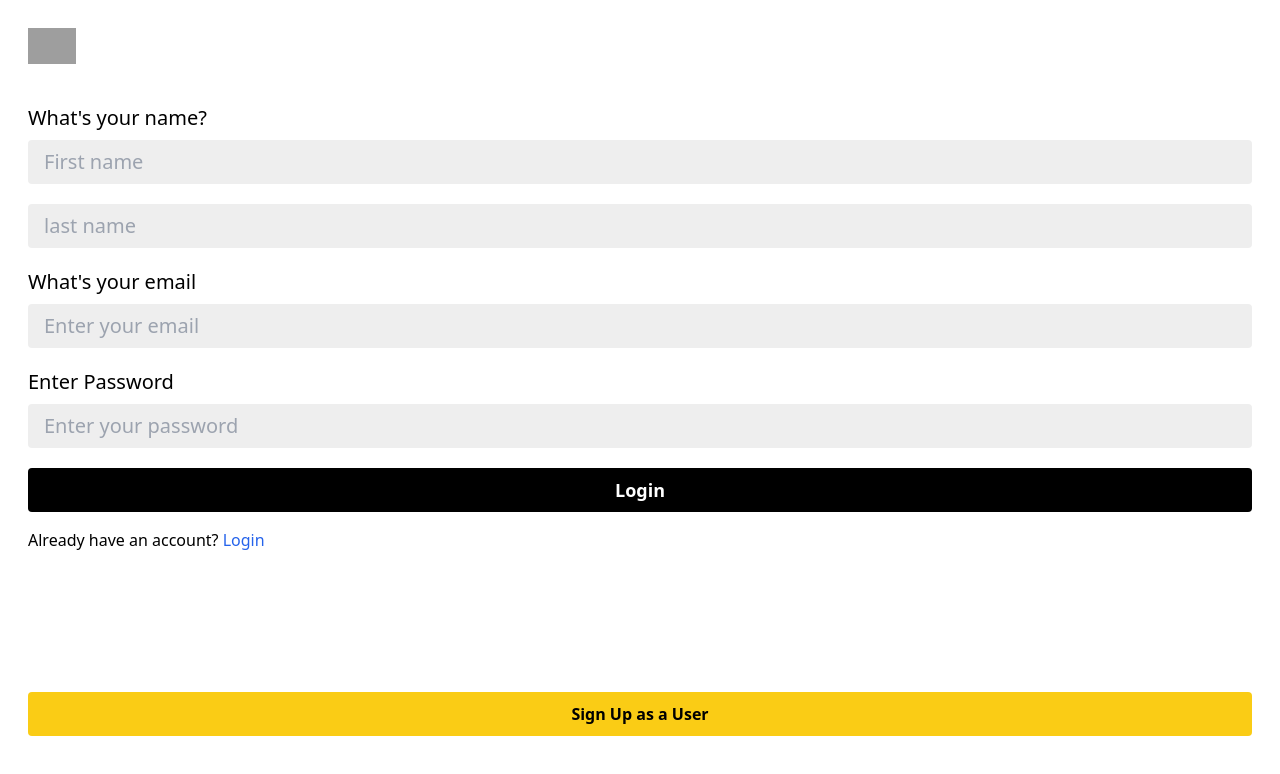
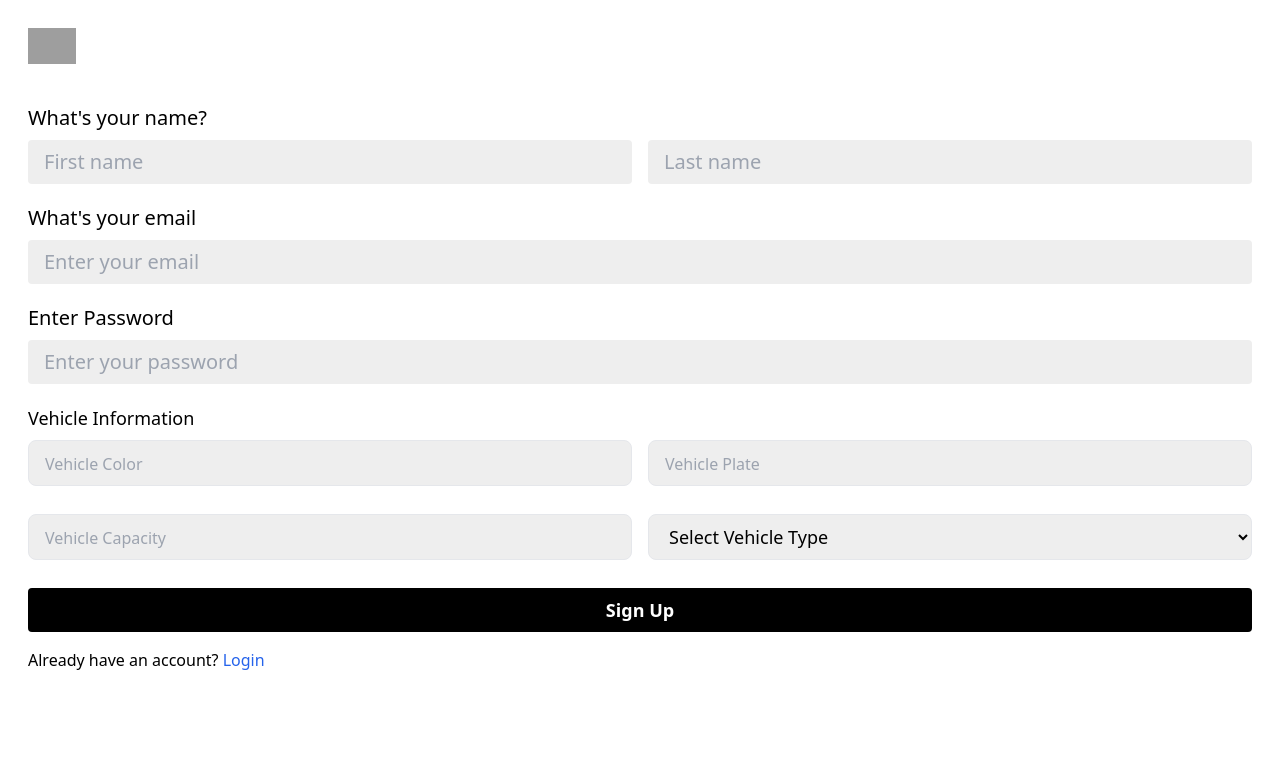
Before and after one commit to kaibalyakar1/UBER, a React (Vite) app in the folder Frontend/: page /captain-signup in a window 1280 px wide. Shown: the top 774 px of the page. Built offline with nearby package versions, Linux system fonts and the light colour scheme; grey boxes are pictures that could not be loaded.

Commit message:
captain signup login done

```diff
--- a/Frontend/src/App.jsx
+++ b/Frontend/src/App.jsx
@@ -8,6 +8,8 @@ import CaptainSignup from "./pages/CaptainSignup";
 import UserDash from "./pages/userDash";
 import UserProtectedWrapper from "./pages/userProtectedWrapper";
 import UserLogout from "./pages/UserLogout";
+import CaptainHome from "./pages/CaptainHome";
+import CaptainProtectWrapper from "./pages/CaptainProtectWrapper";
 
 const App = () => {
   return (
@@ -27,6 +29,15 @@ const App = () => {
           }
         />
         <Route path="/logout" element={<UserLogout />} />
+        <Route
+          path="/captain-home"
+          element={
+            <CaptainProtectWrapper>
+              {" "}
+              <CaptainHome />
+            </CaptainProtectWrapper>
+          }
+        />
       </Routes>
     </div>
   );
--- /dev/null
+++ b/Frontend/src/context/CaptainContext.jsx
@@ -0,0 +1,42 @@
+import { createContext, useContext, useState } from "react";
+
+// Create the context
+export const CaptainDataContext = createContext();
+
+// Custom hook for using the context
+export const useCaptain = () => {
+  const context = useContext(CaptainDataContext);
+  if (!context) {
+    throw new Error("useCaptain must be used within a CaptainProvider");
+  }
+  return context;
+};
+
+// Context provider component
+const CaptainProvider = ({ children }) => {
+  const [captain, setCaptain] = useState(null);
+  const [loading, setLoading] = useState(false);
+  const [error, setError] = useState(null);
+
+  const updateCaptain = (captainData) => {
+    setCaptain(captainData);
+  };
+
+  const value = {
+    captain,
+    setCaptain,
+    loading,
+    setLoading,
+    error,
+    setError,
+    updateCaptain,
+  };
+
+  return (
+    <CaptainDataContext.Provider value={value}>
+      {children}
+    </CaptainDataContext.Provider>
+  );
+};
+
+export default CaptainProvider;
--- a/Frontend/src/main.jsx
+++ b/Frontend/src/main.jsx
@@ -4,12 +4,15 @@ import "./index.css";
 import App from "./App.jsx";
 import { BrowserRouter } from "react-router-dom";
 import UserContext from "./context/UserContext.jsx";
+import CaptainProvider from "./context/CaptainContext.jsx";
 createRoot(document.getElementById("root")).render(
   <StrictMode>
-    <UserContext>
-      <BrowserRouter>
-        <App />
-      </BrowserRouter>
-    </UserContext>
+    <CaptainProvider>
+      <UserContext>
+        <BrowserRouter>
+          <App />
+        </BrowserRouter>
+      </UserContext>
+    </CaptainProvider>
   </StrictMode>
 );
--- /dev/null
+++ b/Frontend/src/pages/CaptainHome.jsx
@@ -0,0 +1,7 @@
+import React from "react";
+
+const CaptainHome = () => {
+  return <div>CaptainHome</div>;
+};
+
+export default CaptainHome;
--- a/Frontend/src/pages/CaptainLogin.jsx
+++ b/Frontend/src/pages/CaptainLogin.jsx
@@ -1,16 +1,41 @@
-import React, { useState } from "react";
+import React, { useContext, useState } from "react";
 import { Link } from "react-router-dom";
-
+import axios from "axios";
+import { useNavigate } from "react-router-dom";
+import { CaptainDataContext } from "../context/CaptainContext";
 const CaptainLogin = () => {
   const [email, setEmail] = useState("");
   const [password, setPassword] = useState("");
   const [data, setData] = useState({});
-  const submitHandler = (e) => {
+
+  const { setCaptain } = useContext(CaptainDataContext);
+  const navigate = useNavigate();
+  const submitHandler = async (e) => {
     e.preventDefault();
-    setData({ email, password });
-    console.log(data);
-    setEmail("");
-    setPassword("");
+    const captainData = { email, password };
+
+    try {
+      const response = await axios.post(
+        `${import.meta.env.VITE_BASE_URL}/captain/login`,
+        captainData // Pass the request body here
+      );
+
+      if (response.status === 200) {
+        const data = response.data;
+        setCaptain(data.captain);
+        localStorage.setItem("token", data.token);
+        navigate("/captain-home");
+      }
+    } catch (error) {
+      console.error(
+        "Error during login:",
+        error.response?.data || error.message
+      );
+      alert(error.response?.data?.error || "An error occurred during login.");
+    } finally {
+      setEmail("");
+      setPassword("");
+    }
   };
 
   return (
--- /dev/null
+++ b/Frontend/src/pages/CaptainProtectWrapper.jsx
@@ -0,0 +1,43 @@
+import React, { useContext, useEffect, useState } from "react";
+import { useNavigate } from "react-router-dom";
+import axios from "axios";
+import { CaptainDataContext } from "../context/CaptainContext";
+
+const CaptainProtectWrapper = ({ children }) => {
+  const token = localStorage.getItem("token");
+  const navigate = useNavigate();
+  const { setCaptain } = useContext(CaptainDataContext);
+
+  const [isLoading, setIsLoading] = useState(true);
+
+  useEffect(() => {
+    if (!token) {
+      navigate("/captain-login");
+    }
+
+    axios
+      .get(`${import.meta.env.VITE_BASE_URL}/captain/profile`, {
+        headers: {
+          Authorization: `Bearer ${token}`,
+        },
+      })
+      .then((response) => {
+        if (response.status === 200) {
+          setCaptain(response.data.captain);
+          setIsLoading(false);
+        }
+      })
+      .catch((err) => {
+        localStorage.removeItem("token");
+        navigate("/captain-login");
+      });
+  }, [token]);
+
+  if (isLoading) {
+    return <div>Loading...</div>;
+  }
+
+  return <>{children}</>;
+};
+
+export default CaptainProtectWrapper;
--- a/Frontend/src/pages/CaptainSignup.jsx
+++ b/Frontend/src/pages/CaptainSignup.jsx
@@ -1,35 +1,81 @@
-import React, { useState } from "react";
+import React, { useContext, useState } from "react";
 import { Link } from "react-router-dom";
+import { CaptainDataContext } from "../context/CaptainContext";
+import axios from "axios";
+import { useNavigate } from "react-router-dom";
 
 const CaptainSignup = () => {
+  const navigate = useNavigate();
+
   const [email, setEmail] = useState("");
   const [password, setPassword] = useState("");
   const [firstname, setFirstname] = useState("");
   const [lastName, setLastName] = useState("");
   const [data, setData] = useState({});
-  const submitHandler = (e) => {
+  const { setCaptain } = useContext(CaptainDataContext);
+
+  const [vehicleColor, setVehicleColor] = useState("");
+  const [vehiclePlate, setVehiclePlate] = useState("");
+  const [vehicleCapacity, setVehicleCapacity] = useState("");
+  const [vehicleType, setVehicleType] = useState("");
+
+  const submitHandler = async (e) => {
     e.preventDefault();
-    setData({ email, password, name });
-    console.log(data);
+
+    // Corrected field names to match the backend schema
+    const captainData = {
+      email: email,
+      password: password,
+      fullName: {
+        // Changed from 'fullname' to 'fullName'
+        firstName: firstname,
+        lastName: lastName,
+      },
+      vehicle: {
+        color: vehicleColor,
+        plate: vehiclePlate,
+        capacity: vehicleCapacity,
+        vehicleType: vehicleType, // Ensuring it matches the schema
+      },
+    };
+
+    const response = await axios.post(
+      `${import.meta.env.VITE_BASE_URL}/captain/register`,
+      captainData
+    );
+
+    if (response.status === 201) {
+      setCaptain(captainData);
+      localStorage.setItem("token", response.data.token);
+      navigate("/captain-login");
+    }
+
+    // Clear form fields
     setEmail("");
     setPassword("");
-    setName("");
+    setFirstname("");
+    setLastName("");
+    setVehicleColor("");
+    setVehiclePlate("");
+    setVehicleCapacity("");
+    setVehicleType("");
   };
+
   return (
     <div className="p-7 h-screen flex flex-col justify-between">
       <div>
         <img
-          className="w-12 mb-10 "
+          className="w-12 mb-10"
           src="https://upload.wikimedia.org/wikipedia/commons/c/cc/Uber_logo_2018.png"
           alt=""
         />
-        {/* <form onSubmit={submitHandler}> */}
         <form
           onSubmit={(e) => {
             submitHandler(e);
           }}
         >
           <h3 className="text-xl font-medium mb-2">What's your name?</h3>
+          <div className="flex gap-4">
             <input
               className="bg-[#eeeeee] mb-5 rounded px-4 py-2 w-full text-lg placeholder:text-xl"
               type="text"
@@ -40,10 +86,12 @@ const CaptainSignup = () => {
             <input
               className="bg-[#eeeeee] mb-5 rounded px-4 py-2 w-full text-lg placeholder:text-xl"
               type="text"
-            placeholder="last name"
+              placeholder="Last name"
               value={lastName}
               onChange={(e) => setLastName(e.target.value)}
             />
+          </div>
+
           <h3 className="text-xl font-medium mb-2">What's your email</h3>
           <input
             className="bg-[#eeeeee] mb-5 rounded px-4 py-2 w-full text-lg placeholder:text-xl"
@@ -62,9 +110,54 @@ const CaptainSignup = () => {
             value={password}
             onChange={(e) => setPassword(e.target.value)}
           />
+          <h3 className="text-lg font-medium mb-2">Vehicle Information</h3>
+          <div className="flex gap-4 mb-7">
+            <input
+              required
+              className="bg-[#eeeeee] w-1/2 rounded-lg px-4 py-2 border text-lg placeholder:text-base"
+              type="text"
+              placeholder="Vehicle Color"
+              value={vehicleColor}
+              onChange={(e) => setVehicleColor(e.target.value)}
+            />
+            <input
+              required
+              className="bg-[#eeeeee] w-1/2 rounded-lg px-4 py-2 border text-lg placeholder:text-base"
+              type="text"
+              placeholder="Vehicle Plate"
+              value={vehiclePlate}
+              onChange={(e) => setVehiclePlate(e.target.value)}
+            />
+          </div>
+          <div className="flex gap-4 mb-7">
+            <input
+              required
+              className="bg-[#eeeeee] w-1/2 rounded-lg px-4 py-2 border text-lg placeholder:text-base"
+              type="number"
+              placeholder="Vehicle Capacity"
+              value={vehicleCapacity}
+              onChange={(e) => setVehicleCapacity(e.target.value)}
+            />
+            <select
+              required
+              className="bg-[#eeeeee] w-1/2 rounded-lg px-4 py-2 border text-lg placeholder:text-base"
+              value={vehicleType}
+              onChange={(e) => setVehicleType(e.target.value)}
+            >
+              <option value="" disabled>
+                Select Vehicle Type
+              </option>
+              <option value="car">Car</option>
+              <option value="auto">Auto</option>
+              <option value="motorcycle">motorcycle</option>{" "}
+              {/* Changed from 'moto' */}
+            </select>
+          </div>
+
           <button className="bg-black text-white w-full px-4 py-2 rounded font-semibold mb-4 text-lg">
-            Login
+            Sign Up
           </button>
+
           <p>
             Already have an account?
             <Link to="/" className="text-blue-600">
@@ -74,15 +167,6 @@ const CaptainSignup = () => {
           </p>
         </form>
       </div>
-
-      <div>
-        <Link
-          to="/signup"
-          className="bg-yellow-400 flex items-center justify-center w-full text-black px-4 py-2.5 rounded font-semibold mb-9"
-        >
-          Sign Up as a User
-        </Link>
-      </div>
     </div>
   );
 };
```
Also changed, not shown: 2 other files (tests, documents, lock files or other folders). Lines whose indentation alone changed are shown as unchanged.
